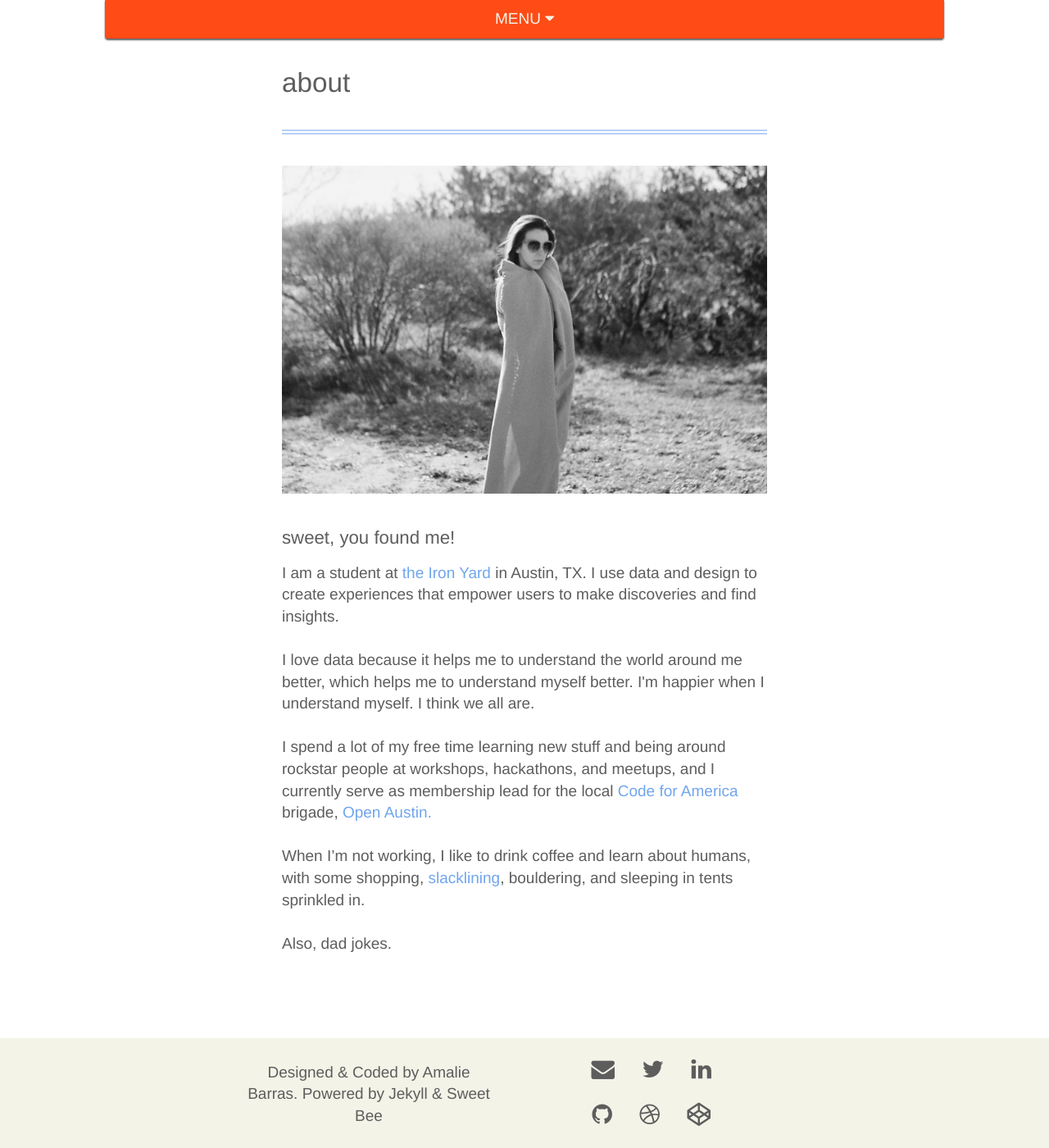
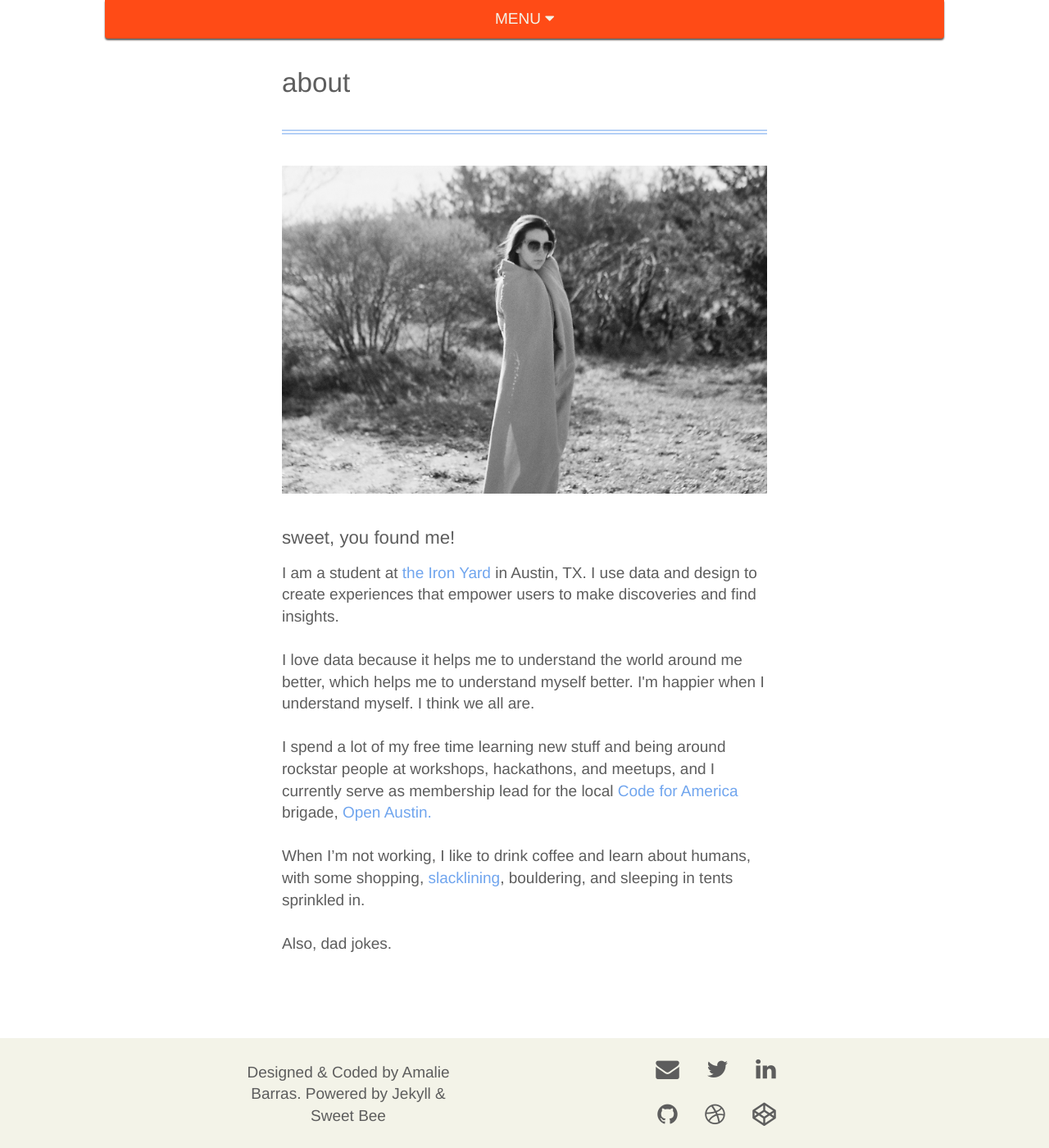
Before and after one commit to amaliebarras/amaliebarras.github.io, a Jekyll site: the page built from 01_index.html, in a window 1280 px wide and 1400 px high, scrolled down 378 px. Shown: the whole window at 82% size. Built offline with Jekyll 4.4.1, drawn with Linux system fonts in a browser that asks for light colours; nearby versions of some CDN libraries.

Commit message:
fixing footer

```diff
--- a/css/main.scss
+++ b/css/main.scss
@@ -350,11 +350,16 @@ $on-laptop:        800px;
     padding-top: 1em;
     p {
         padding-top: 0.5em;
-        max-width: 300px;
+        max-width: 250px;
     }
     i {
         padding: 0 0.45em;
         color: $text-color;
+        text-align: center;
+        margin: auto;
+    }
+    .icons {
+        text-align: right;
     }
     @media screen and (max-width: 650px) {
         .footerleft {
```
